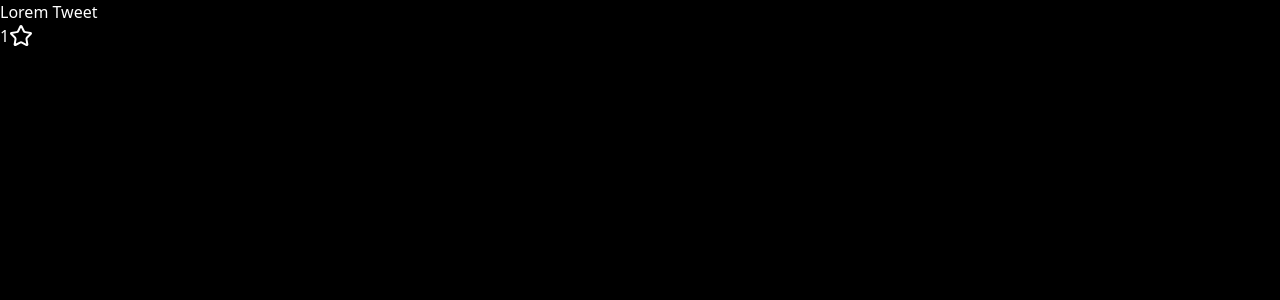
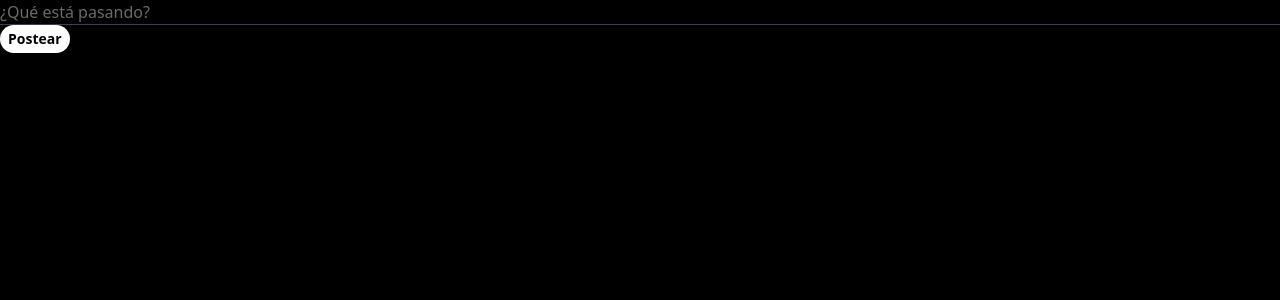
Before and after one commit to JonyR3G0/Front-end-m06, a React (Vite) app in the folder 08-proyecto-final-intro-react/mi-twitter-clon/: page / in a window 1280 px wide. Shown: the top 300 px of the page. Built offline with nearby package versions, Linux system fonts and the light colour scheme.

Commit message:
refactor: :rotating_light: re formating with linter and styles for tweetForm

```diff
--- a/08-proyecto-final-intro-react/mi-twitter-clon/src/App.jsx
+++ b/08-proyecto-final-intro-react/mi-twitter-clon/src/App.jsx
@@ -1,11 +1,12 @@
 import React from 'react'
 import { Tweet } from './components/Tweet'
 import { TweetList } from './components/TweetList'
+import { TweetForm } from './components/TweetForm'
 
 export const App = () => {
   return (
     <div className='bg-black h-dvh'>
-      <TweetList/>
+      <TweetForm />
     </div>
   )
 }
--- /dev/null
+++ b/08-proyecto-final-intro-react/mi-twitter-clon/src/components/TweetForm.jsx
@@ -0,0 +1,23 @@
+import React from 'react'
+
+const inputStyle = 'text-gray-300'
+const inputButtonPostStyle =
+'bg-white text-black rounded-2xl ps-2 pr-2 pt-1 pb-1 text-sm font-bold'
+const buttonsContainerStyle =
+'border-t border-gray-700'
+
+export const TweetForm = () => {
+  return (
+    <form action=''>
+      <input
+        className={inputStyle}
+        type='text'
+        placeholder='¿Qué está pasando?'
+      />
+      <div className={buttonsContainerStyle}>
+        <div />
+        <button type='submit' className={inputButtonPostStyle}>Postear</button>
+      </div>
+    </form>
+  )
+}
--- a/08-proyecto-final-intro-react/mi-twitter-clon/src/components/TweetList.jsx
+++ b/08-proyecto-final-intro-react/mi-twitter-clon/src/components/TweetList.jsx
@@ -1,13 +1,12 @@
 import {
-    Tweet
- } from "./Tweet";
-
+  Tweet
+} from './Tweet'
 
 export const TweetList = () => {
   return (
     <div>
-        {/* Needs a map function */}
-        <Tweet tweet="Lorem Tweet" onStar={""}/>
+      {/* Needs a map function */}
+      <Tweet tweet='Lorem Tweet' onStar='' />
     </div>
   )
 }
--- a/08-proyecto-final-intro-react/mi-twitter-clon/src/main.jsx
+++ b/08-proyecto-final-intro-react/mi-twitter-clon/src/main.jsx
@@ -1,10 +1,10 @@
 import { StrictMode } from 'react'
 import { createRoot } from 'react-dom/client'
 import './index.css'
-import {App} from './App.jsx'
+import { App } from './App.jsx'
 
 createRoot(document.getElementById('root')).render(
   <StrictMode>
     <App />
-  </StrictMode>,
+  </StrictMode>
 )
```
Also changed, not shown: 08-proyecto-final-intro-react/mi-twitter-clon/src/components/Tweet.jsx (+7 -7 lines).
